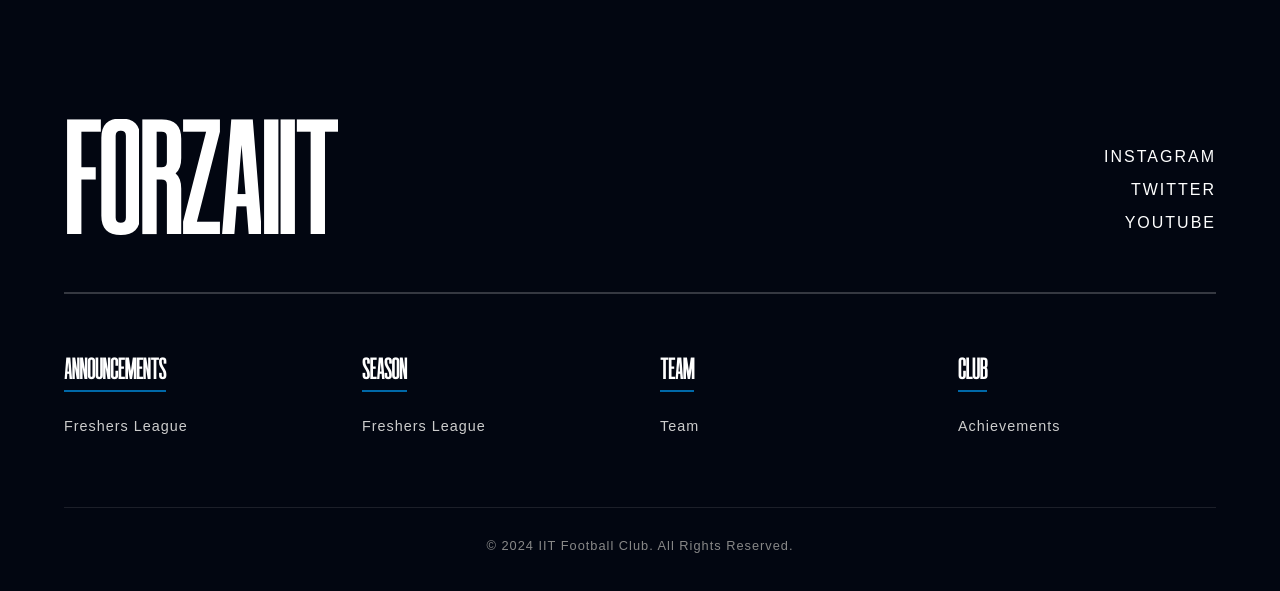
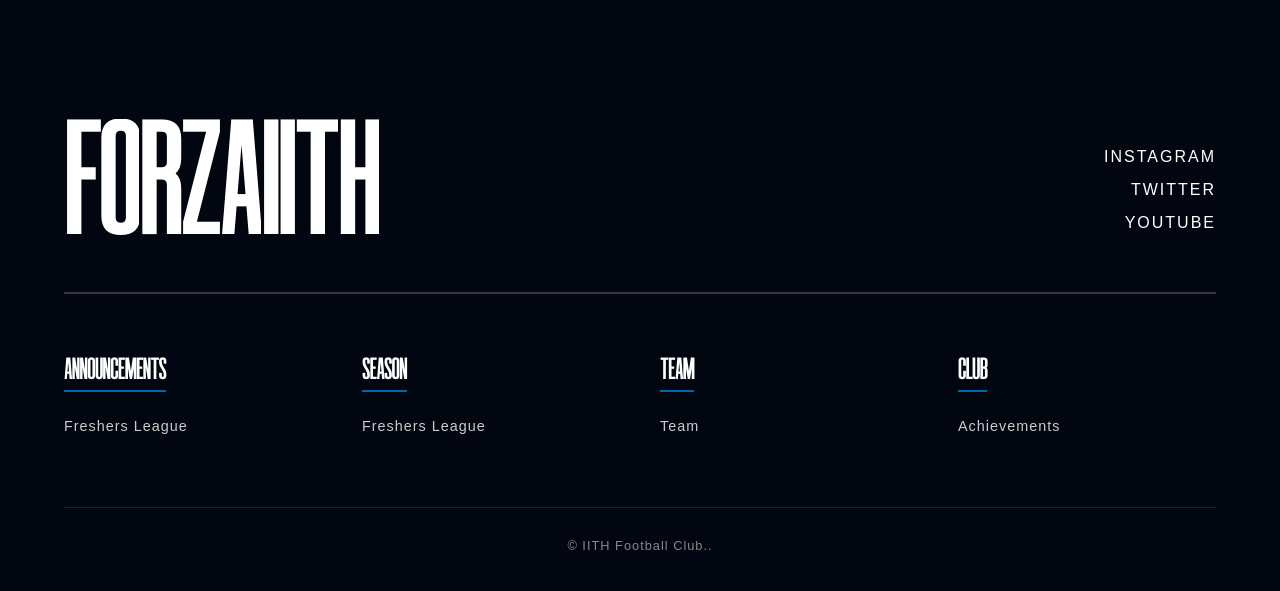
Before and after one commit to Mr07Me/iithfc-web, a website: page freshers/register.html in a window 1280 px wide. Shown: the part 1162-1753 px from the top of the page. Drawn offline with nearby package versions, Linux system fonts and the light colour scheme.

```diff
--- a/freshers/register.html
+++ b/freshers/register.html
@@ -83,7 +83,7 @@
     <footer id="main-footer">
         <div class="footer-top-container">
             <div class="footer-headline-container">
-                <div class="footer-headline default-text" data-glitch-text>FORZA IIT</div>
+                <div class="footer-headline default-text" data-glitch-text>FORZA IITH</div>
                 <div class="footer-headline hover-text" data-glitch-text>GO IITH</div>
             </div>
             <div class="footer-socials font-secondary"><a href="#">Instagram</a><a href="#">Twitter</a><a href="#">YouTube</a></div>
@@ -95,7 +95,7 @@
             <div class="footer-col"><h3 class="font-primary">Team</h3><ul><li><a href="#">Team</a></li></ul></div>
             <div class="footer-col"><h3 class="font-primary">Club</h3><ul><li><a href="#">Achievements</a></li></ul></div>
         </div>
-        <p class="copyright font-secondary">&copy; 2024 IIT Football Club. All Rights Reserved.</p>
+        <p class="copyright font-secondary">&copy;  IITH Football Club..</p>
     </footer>
 
     <!-- GSAP Core -->
```
